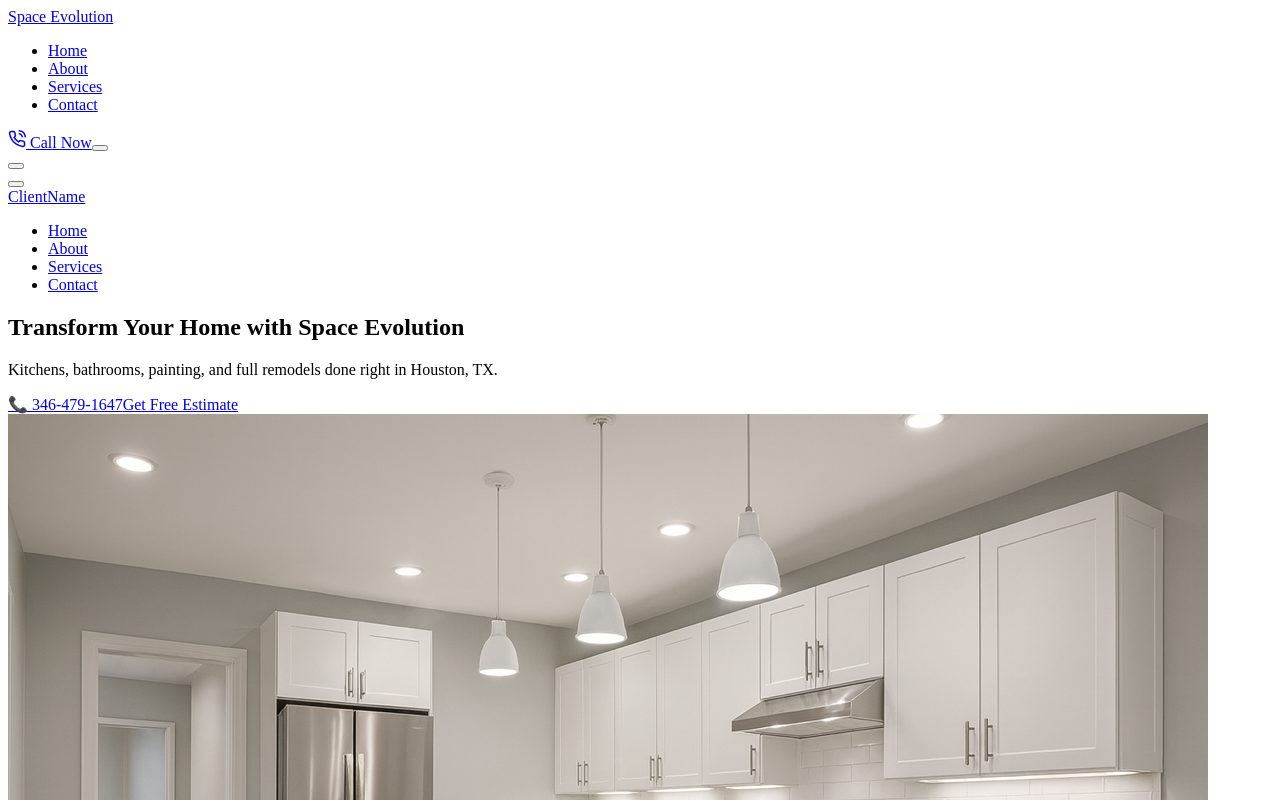
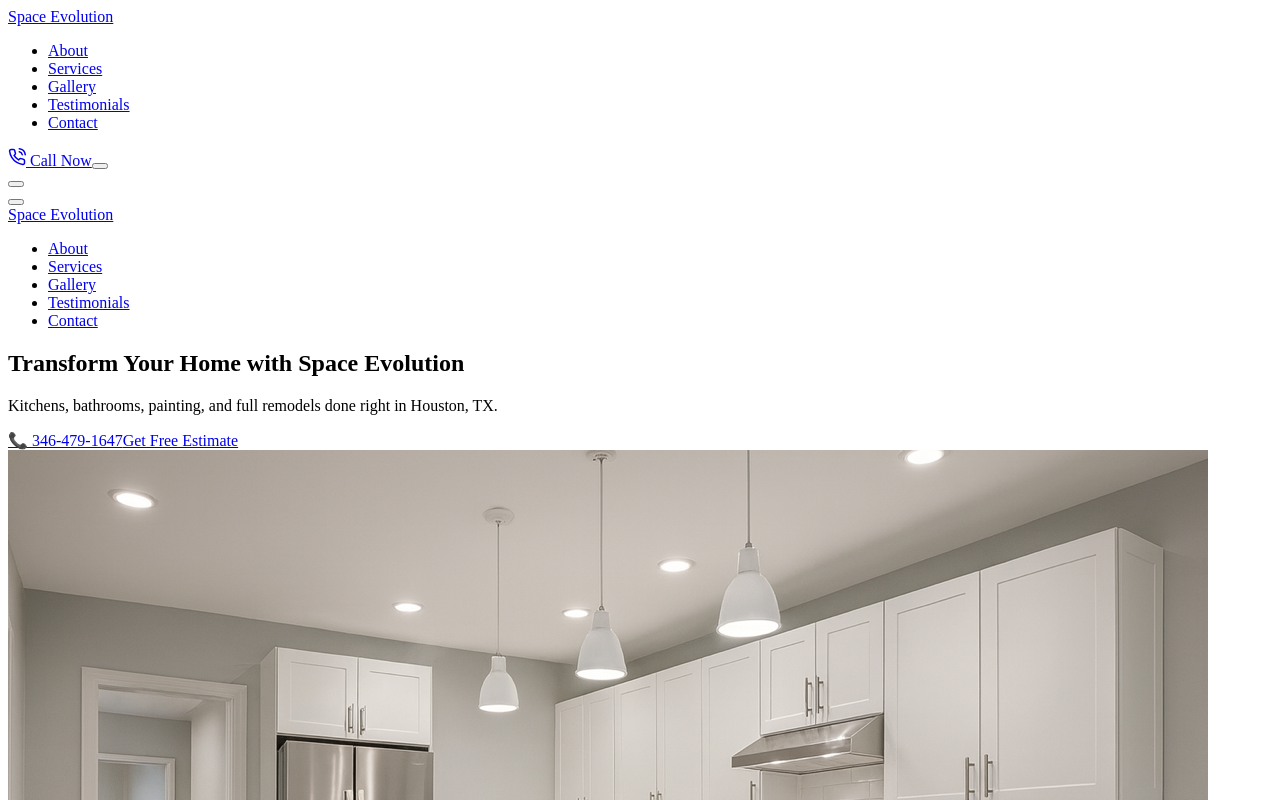
Before and after one commit to barcode001/space-evolution, a React (Vite) app: page / in a window 1280 px wide. Shown: the top 800 px of the page. Built offline with nearby package versions, Linux system fonts and the light colour scheme; no server answers; the HTML template or start-up script is replaced by a standard one.

Commit message:
add it hashlinks

```diff
--- a/package.json
+++ b/package.json
@@ -27,6 +27,8 @@
     "react-dom": "^19.1.0",
     "react-icons": "^5.5.0",
     "react-router-dom": "^7.6.2",
+    "react-router-hash-link": "^2.4.3",
+    "react-scroll": "^1.9.3",
     "sass": "^1.89.2"
   },
   "devDependencies": {
--- a/src/App.jsx
+++ b/src/App.jsx
@@ -4,7 +4,7 @@ import Navbar from "components/Navbar";
 import Footer from "components/Footer";
 
 import Home from "./pages/Home";
-import Services from "./pages/Services";
+// import Services from "./pages/Services";
 
 import ThankYou from "./pages/ThankYou";
 import Contact from "./pages/Contact";
@@ -15,7 +15,7 @@ function App() {
       <Navbar />
       <Routes>
         <Route path="/" element={<Home />} />
-        <Route path="/services" element={<Services />} />
+        {/* <Route path="/services" element={<Services />} /> */}
 
         <Route path="/thank-you" element={<ThankYou />} />
         <Route path="/contact" element={<Contact />} />
--- a/src/components/Footer.jsx
+++ b/src/components/Footer.jsx
@@ -1,8 +1,5 @@
-import { Link } from "react-router-dom";
-import React from "react";
+import { HashLink } from "react-router-hash-link";
 import clientInfo from "../config/clientInfo";
-
-// import icons from react-icons
 import { FaInstagram, FaFacebook, FaTiktok } from "react-icons/fa";
 
 export default function Footer() {
@@ -20,11 +17,20 @@ export default function Footer() {
           </a>
         </p>
 
+        {/* Footer nav links */}
         <div className="footer-links">
-          <Link to="/">Home</Link>
-          <Link to="/services">Services</Link>
-          <Link to="/about">About</Link>
-          <Link to="/contact">Contact</Link>
+          <HashLink smooth to="#hero">
+            Home
+          </HashLink>
+          <HashLink smooth to="#services">
+            Services
+          </HashLink>
+          <HashLink smooth to="#about">
+            About
+          </HashLink>
+          <HashLink smooth to="#contact">
+            Contact
+          </HashLink>
         </div>
 
         {/* Social icons */}
--- a/src/components/Navbar.jsx
+++ b/src/components/Navbar.jsx
@@ -1,24 +1,22 @@
 import React, { useEffect, useRef, useState } from "react";
-import { NavLink, Link } from "react-router-dom";
+import { Link } from "react-router-dom";
+import { HashLink } from "react-router-hash-link"; // ✅
 import clientInfo from "../config/clientInfo";
-import { FiPhoneCall } from "react-icons/fi"; // phone icon
+import { FiPhoneCall } from "react-icons/fi";
 
 export default function Navbar() {
   const [open, setOpen] = useState(false);
   const firstFocusable = useRef(null);
   const lastFocusable = useRef(null);
 
-  // Lock body scroll when menu is open
   useEffect(() => {
     document.documentElement.style.overflow = open ? "hidden" : "";
     return () => (document.documentElement.style.overflow = "");
   }, [open]);
 
-  // Close on ESC
   useEffect(() => {
     const onKey = (e) => {
       if (e.key === "Escape") setOpen(false);
-      // basic focus trap
       if (open && e.key === "Tab") {
         const f = firstFocusable.current;
         const l = lastFocusable.current;
@@ -39,17 +37,17 @@ export default function Navbar() {
   const close = () => setOpen(false);
 
   const navItems = [
-    { to: "/", label: "Home" },
-    { to: "/about", label: "About" },
-    { to: "/services", label: "Services" },
-    { to: "/contact", label: "Contact" },
+    { to: "#about", label: "About" },
+    { to: "#services", label: "Services" },
+    { to: "#gallery", label: "Gallery" },
+    { to: "#testimonials", label: "Testimonials" },
+    { to: "#contact", label: "Contact" },
   ];
 
   return (
     <nav className="nav">
       <div className="nav__bar">
         <Link to="/" className="nav__brand" aria-label="Go to homepage">
-          {/* Replace with your logo/SVG */}
           <span className="nav__brandText">Space Evolution</span>
         </Link>
 
@@ -57,19 +55,18 @@ export default function Navbar() {
         <ul className="nav__links" role="menubar" aria-label="Primary">
           {navItems.map((item) => (
             <li key={item.to} role="none">
-              <NavLink
-                role="menuitem"
+              <HashLink
+                smooth
                 to={item.to}
-                className={({ isActive }) =>
-                  "nav__link" + (isActive ? " is-active" : "")
-                }
-                end={item.to === "/"}
+                className="nav__link"
+                onClick={close}
               >
                 {item.label}
-              </NavLink>
+              </HashLink>
             </li>
           ))}
         </ul>
+
         {/* Call Now Button */}
         <a
           href={`tel:${clientInfo.contact.phone}`}
@@ -111,33 +108,30 @@ export default function Navbar() {
           <span></span>
         </button>
         <div className="nav__drawerInner">
-          <Link
-            to="/"
+          <HashLink
+            smooth
+            to="#hero"
             className="nav__brand nav__brand--drawer"
             onClick={close}
             ref={firstFocusable}
           >
-            <span className="nav__brandText">ClientName</span>
-          </Link>
+            <span className="nav__brandText">Space Evolution</span>
+          </HashLink>
 
           <ul className="nav__drawerLinks" role="menu" aria-label="Mobile">
             {navItems.map((item, idx) => {
               const isLast = idx === navItems.length - 1;
               return (
                 <li key={item.to} role="none">
-                  <NavLink
-                    role="menuitem"
+                  <HashLink
+                    smooth
                     to={item.to}
-                    className={({ isActive }) =>
-                      "nav__link nav__link--drawer" +
-                      (isActive ? " is-active" : "")
-                    }
+                    className="nav__link nav__link--drawer"
                     onClick={close}
                     ref={isLast ? lastFocusable : null}
-                    end={item.to === "/"}
                   >
                     {item.label}
-                  </NavLink>
+                  </HashLink>
                 </li>
               );
             })}
--- a/src/pages/Home.jsx
+++ b/src/pages/Home.jsx
@@ -11,12 +11,28 @@ function Home() {
   return (
     <>
       <Hero />
-      <ServicesOverview />
-      <AboutUs />
-      <Gallery />
-      <Testimonials />
+
+      <section id="services">
+        {" "}
+        <ServicesOverview />
+      </section>
+      <section id="about">
+        {" "}
+        <AboutUs />{" "}
+      </section>
+      <section id="gallery">
+        {" "}
+        <Gallery />
+      </section>
+      <section id="testimonials">
+        {" "}
+        <Testimonials />
+      </section>
       <CallToAction />
-      <Contact />
+      <section id="contact">
+        {" "}
+        <Contact />{" "}
+      </section>
     </>
   );
 }
--- a/src/styles/layout/_about-us.scss
+++ b/src/styles/layout/_about-us.scss
@@ -84,4 +84,10 @@
       gap: map.get($spacing, md);
     }
   }
+
+  .btn--primary {
+    &:hover {
+      background: $color-text-inverse;
+    }
+  }
 }
--- a/src/styles/layout/_contact.scss
+++ b/src/styles/layout/_contact.scss
@@ -117,4 +117,10 @@
       grid-template-columns: 1fr;
     }
   }
+
+  a {
+    &:hover {
+      background: $color-text-inverse;
+    }
+  }
 }
--- a/src/styles/layout/_testimonials.scss
+++ b/src/styles/layout/_testimonials.scss
@@ -73,6 +73,11 @@
     justify-content: center;
     flex-wrap: wrap;
   }
+  .btn--primary {
+    &:hover {
+      background: $color-text-inverse;
+    }
+  }
 }
 
 /* Stars */
```
Also changed, not shown: 1 other file (tests, documents, lock files or other folders).
